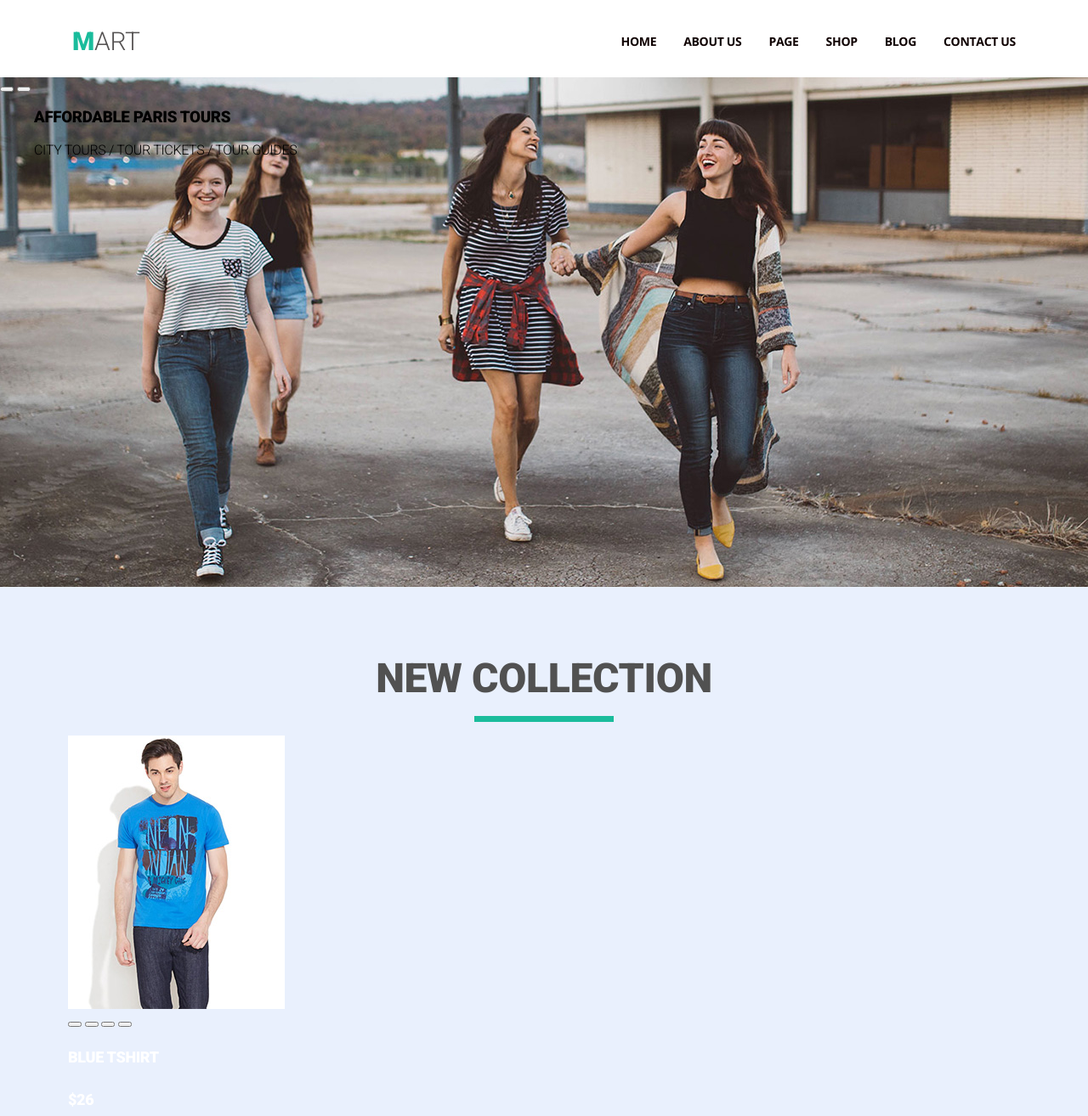
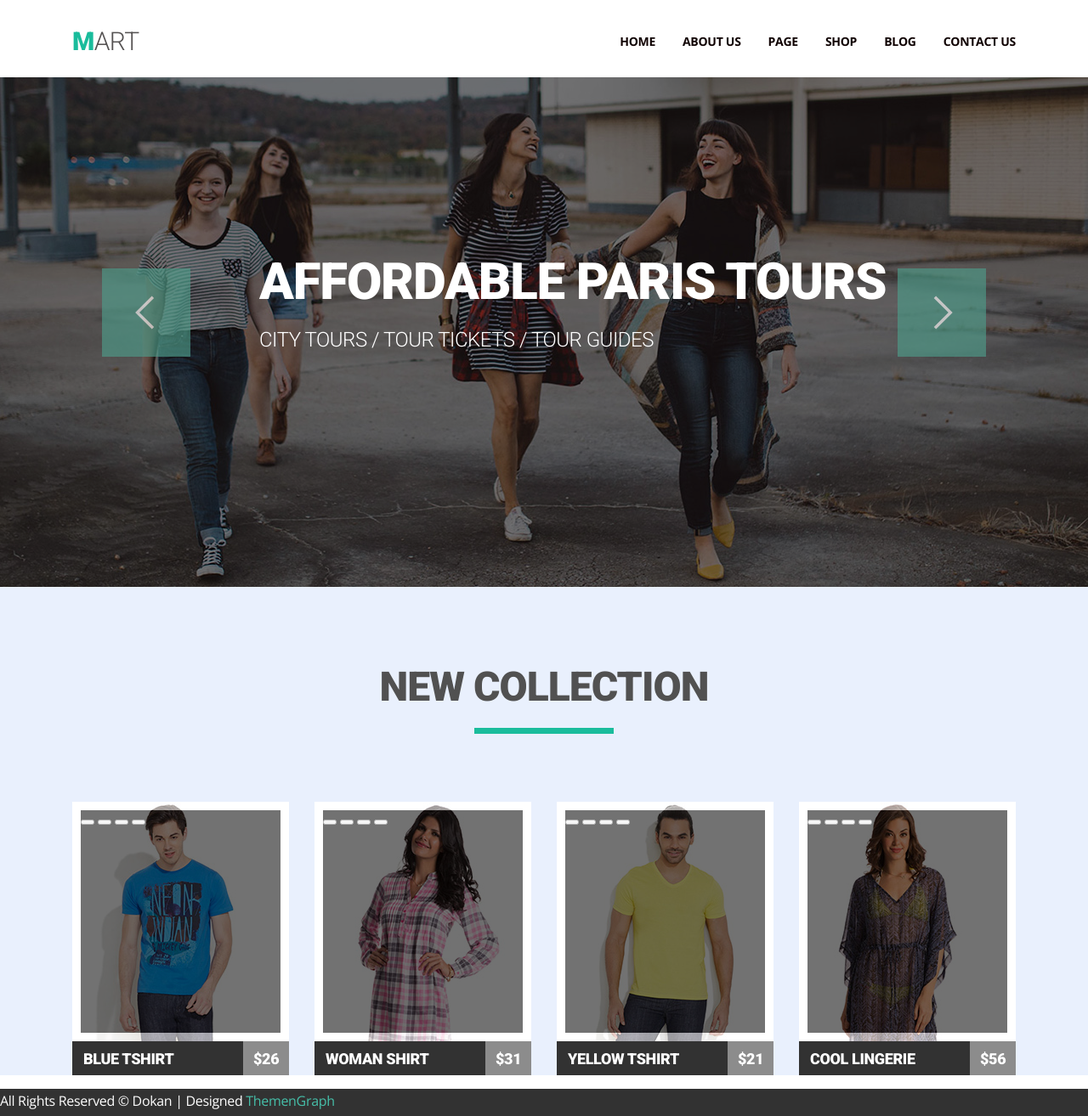
Before and after one commit to dmytrosch/module-05, a plain HTML site: page index.html in a window 1280 px wide. Shown: the top 1314 px of the page at 85% size. Drawn offline with nearby package versions, Linux system fonts and the light colour scheme.

Commit message:
slider done

```diff
--- a/css/style.css
+++ b/css/style.css
@@ -5,6 +5,7 @@ font-family: 'Open Sans', sans-serif; */
 :root{
    --9c: #1abc9c;
    --a9: #46bfa9;
+   --ls-calc: -20 / 1000;
 }
 
 *{
@@ -13,7 +14,6 @@ font-family: 'Open Sans', sans-serif; */
 
 body{
     font-family: 'Roboto', 'Arial', sans-serif;
-    letter-spacing: -0.02em;
     text-transform: uppercase;
 }
 
@@ -40,6 +40,11 @@ nav{
     padding-top: 33px;
 }
 
+figure{
+    margin: 0;
+    padding: 0;
+}
+
 .clearfix::after{
     content: '';
     display: table;
@@ -59,6 +64,7 @@ nav{
     font-weight: 300;
     padding: 0;
     margin: 0;
+    letter-spacing: calc(var(--ls-calc) * 30px);
 }
 
 .site-name::first-letter{
@@ -78,6 +84,10 @@ menu{
     margin-right: 32px;
 }
 
+.menu-item a:hover{
+    color: var(--9c);
+}
+
 .menu-item:last-child{
     margin-right: 0;
 }
@@ -88,19 +98,95 @@ menu{
     font-size: 14px;
     line-height: 11px;
     color: #0f0101;
+    letter-spacing: calc(var(--ls-calc) * 14px);
 }
 
 .slider{
+    margin: 0 auto;
+    position: relative;
+    width: 100%;
     height: 600px;
     background-image: url(../img/slide4.jpg);
     background-repeat: no-repeat;
     background-position: center;
     background-color: #323232;
+    z-index: 1;
 }
+
+.slider-text{
+    margin: 0;
+    position: absolute;
+    top: 200px;
+    left: 305px;
+    z-index: 5;
+}
+
+.slide-name{
+    margin: 0;
+    padding: 0;
+    font-size: 60px;
+    line-height: 82px;
+    letter-spacing: calc(var(--ls-calc) * 60px);
+    font-weight: 900;
+    color: #fff;
+}
+
+.slide-description{
+    margin: 0;
+    padding: 0;
+    font-size: 24px;
+    font-weight: 300;
+    line-height: 54px;
+    letter-spacing: calc(var(--ls-calc) * 24px);
+    color: #fff;
+}
+
+.overlay-slider {
+    background-color: rgb(0, 0, 2);
+    opacity: 0.522;
+    position: absolute;
+    width: 1600px;
+    height: 600px;
+    top: 0;
+    right: 0;
+    z-index: 2;
+  }
+
+.slider-button{
+    height: 104px;
+    width: 104px;
+    background-color: #4e9c8a;
+    border: 0;
+    margin: 0;
+    padding: 0;
+    cursor: pointer;
+    position: absolute;
+    top: 225px;
+    z-index: 5;
+    background-size: contain;
+    background-position: center;
+    opacity: 65%;
+}
+
+.slider-button:hover{
+    background-color: var(--9c);
+    opacity: 100%;
+}
+
+.left{
+    left: 120px;
+    background-image: url('../img/icons/angle-left.svg');
+}
+
+.right{
+    right: 120px;
+    background-image: url('../img/icons/angle-right.svg');
+}
+
 
 .new-collection{
     background-color: #e9f0fd;
-    padding-top: 92px;
+    padding-top: 102px;
     margin: 0;
 }
 
@@ -111,6 +197,8 @@ menu{
     color: #515151;
     margin: 0 auto;
     text-align: center;
+    letter-spacing: calc(var(--ls-calc) * 48px);
+    margin-bottom: 80px;
 }
 
 .new-collection h2::after{
@@ -119,16 +207,90 @@ menu{
     height: 7px;
     background-color: var(--9c);
     content: "";
-    margin: 28px auto auto auto;
+    margin: 32px auto auto auto;
     padding: 0;
 }
 
+.product-list{
+    width: 1110px;
+    margin: 0 auto;
+    padding: 0;
+}
+
+.product-section{
+    position: relative;
+    z-index: 50;
+    float: left;
+    margin-right: 30px;
+    width: 255px;
+    height: 322px;
+}
+
+.product-section figcaption{
+    position: absolute;
+    bottom: 0;
+}
+
+.product-section:last-child{
+    margin-right: 0;
+}
+
 .product-name, .price{
+    float: left;
     font-weight: 900;
     font-size: 18px;
     line-height: 32px;
     color: #fff;
+    letter-spacing: calc(var(--ls-calc) * 18px);
+    margin: 0;
+    padding-top: 5px;
 }
+
+.product-name{
+    background-color: #323232;
+    width: 201px;
+    height: 40px;
+    padding-left: 13px;
+}
+
+.price{
+    background-color: #8c8c8c;
+    width: 54px;
+    height: 40px;
+    padding-left: 12px;
+}
+
+.overlay-product-img{
+    position: absolute;
+    z-index: 49;
+    top: 0;
+    width: 255px;
+    height: 282px;
+    opacity: .55;
+    background-color: #000000;
+    border: 10px solid #fff;
+}
+
+/*********CARDS HOVERS********/
+
+.product-section:hover .overlay-product-img{
+    opacity: 55%;
+}
+
+.product-section:hover .product-name{
+    background-color: var(--9c);
+}
+
+.product-section:hover .price{
+    background-color: #7fd9c7;
+}
+
+.buttons-wrapper{
+    width: 166px;
+    height: 107px;
+}
+
+
 
 .copyright-info{
     font-family: 'Open Sans', 'Arial', sans-serif;
@@ -141,6 +303,7 @@ menu{
     margin: 0;
     padding: 0;
     height: 88px;
+    letter-spacing: calc(var(--ls-calc) * 16px);
 }
 
 .designed-company{
--- a/index.html
+++ b/index.html
@@ -6,7 +6,8 @@
     <meta name="viewport" content="width=device-width, initial-scale=1.0">
     <link rel="stylesheet" href="css/style.css">
     <link rel="stylesheet" href="css/normalize.css">
-    <link href="https://fonts.googleapis.com/css2?family=Open+Sans:wght@400;700&family=Roboto:wght@300;900&display=swap" rel="stylesheet">
+    <link href="https://fonts.googleapis.com/css2?family=Open+Sans:wght@400;700&family=Roboto:wght@300;900&display=swap"
+        rel="stylesheet">
     <title>Module-05</title>
 </head>
 
@@ -31,10 +32,10 @@
 
     <main class="wrapper">
         <div class="slider">
-            <button class="left"></button>
-            <button class="right"></button>
+            <button class="slider-button left"></button>
+            <button class="slider-button right"></button>
             <div class="overlay-slider"></div>
-            <figure>
+            <figure class="slider-text">
                 <h3 class="slide-name">AFFORDABLE PARIS TOURS</h3>
                 <figcaption>
                     <p class="slide-description">CITY TOURS / TOUR TICKETS / TOUR GUIDES</p>
@@ -43,74 +44,82 @@
         </div>
         <section class="new-collection">
             <h2>New Collection</h2>
-            <ul class="product-list">
+            <ul class="product-list clearfix">
                 <li class="product-section">
+                    <a href="">
                         <figure>
                             <img src="img/img4.jpg" alt="blue tshirt" width="255" height="322">
                             <div class="overlay-product-img">
-                            <div class="buttons">
-                                <button></button>
-                                <button></button>
-                                <button></button>
-                                <button></button>
+                                <div class="buttons-wrapper">
+                                    <button class="button-like"></button>
+                                    <button class="button-shuffle"></button>
+                                    <button class="button-clock"></button>
+                                    <button class="button-cart"></button>
                                 </div>
                             </div>
-                        <figcaption>
+                            <figcaption class="clearfix">
                                 <p class="product-name">Blue Tshirt</p>
                                 <p class="price">$26</p>
                             </figcaption>
                         </figure>
+                    </a>
                 </li>
                 <li class="product-section">
+                    <a href="">
                         <figure>
                             <img src="img/img3.jpg" alt="woman tshirt" width="255" height="322">
                             <div class="overlay-product-img">
-                            <div class="buttons">
-                                <button></button>
-                                <button></button>
-                                <button></button>
-                                <button></button>
+                                <div class="buttons-wrapper">
+                                    <button class="button-like"></button>
+                                    <button class="button-shuffle"></button>
+                                    <button class="button-clock"></button>
+                                    <button class="button-cart"></button>
                                 </div>
                             </div>
-                        <figcaption>
+                            <figcaption class="clearfix">
                                 <p class="product-name">Woman shirt</p>
                                 <p class="price">$31</p>
                             </figcaption>
                         </figure>
+                    </a>
                 </li>
                 <li class="product-section">
+                    <a href="">
                         <figure>
                             <img src="img/img2.jpg" alt="yellow tshirt" width="255" height="322">
                             <div class="overlay-product-img">
-                            <div class="buttons">
-                                <button></button>
-                                <button></button>
-                                <button></button>
-                                <button></button>
+                                <div class="buttons-wrapper">
+                                    <button class="button-like"></button>
+                                    <button class="button-shuffle"></button>
+                                    <button class="button-clock"></button>
+                                    <button class="button-cart"></button>
                                 </div>
                             </div>
-                        <figcaption>
+                            <figcaption class="clearfix">
                                 <p class="product-name">Yellow Tshirt</p>
                                 <p class="price">$21</p>
                             </figcaption>
                         </figure>
+                    </a>
                 </li>
                 <li class="product-section">
+                    <a href="">
                         <figure>
                             <img src="img/img1.jpg" alt="cool lingerie" width="255" height="322">
                             <div class="overlay-product-img">
-                            <div class="buttons">
-                                <button></button>
-                                <button></button>
-                                <button></button>
-                                <button></button>
+                                <div class="buttons-wrapper">
+                                    <button class="button-like"></button>
+                                    <button class="button-shuffle"></button>
+                                    <button class="button-clock"></button>
+                                    <button class="button-cart"></button>
                                 </div>
                             </div>
-                        <figcaption>
+                            <figcaption class="clearfix">
                                 <p class="product-name">Cool lingerie</p>
                                 <p class="price">$56</p>
                             </figcaption>
                         </figure>
+                    </a>
                 </li>
             </ul>
         </section>
```
Also changed, not shown: img/icons/angle-left.svg (added), img/icons/angle-right.svg (added), img/icons/cart.svg (added), img/icons/clock.svg (added), img/icons/like.svg (added), img/icons/shuffle.svg (added). Lines whose indentation alone changed are shown as unchanged.
